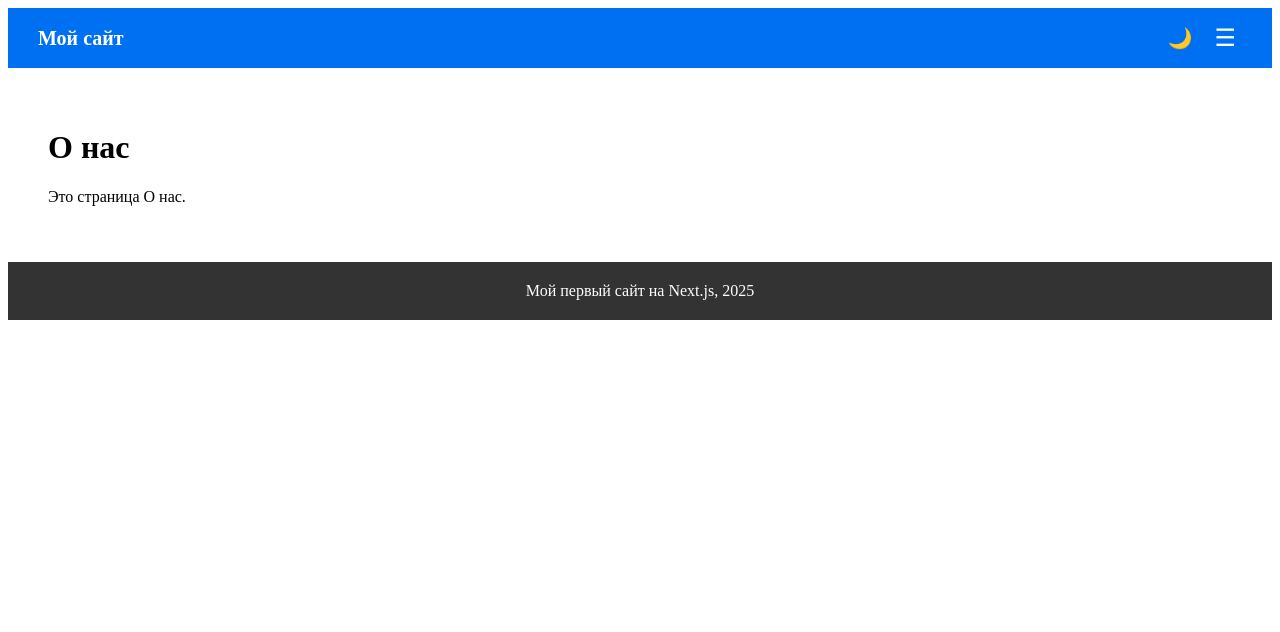
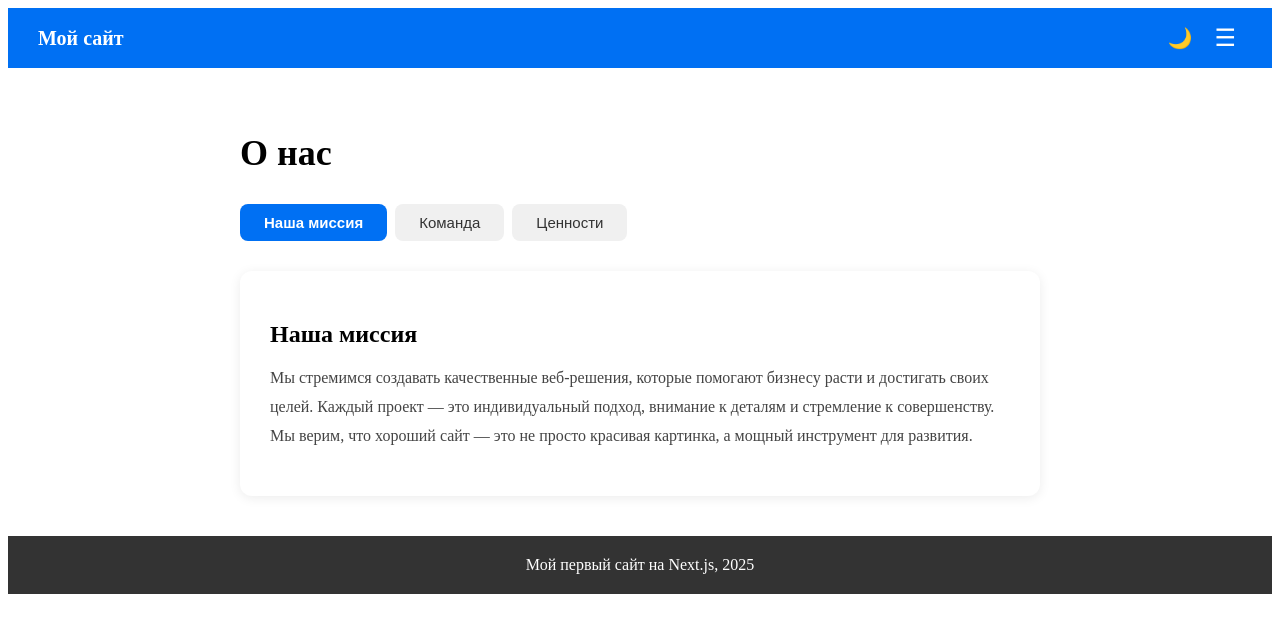
Before and after one commit to oabaturov-ops/my-template, a Next.js app: page /about in a window 1280 px wide. Shown: the top 632 px of the page. Built offline with nearby package versions, Linux system fonts and the light colour scheme.

Commit message:
Added modal, tabs, animations, file upload

```diff
--- a/src/app/about/page.tsx
+++ b/src/app/about/page.tsx
@@ -1,8 +1,91 @@
+"use client";
+
+import { useState } from 'react';
+
 export default function About() {
+  const [tab, setTab] = useState('mission');
+
+  const tabs = [
+    { id: 'mission', label: 'Наша миссия' },
+    { id: 'team', label: 'Команда' },
+    { id: 'values', label: 'Ценности' },
+  ];
+
   return (
-    <div style={{ padding: '40px' }}>
-      <h1>О нас</h1>
-      <p>Это страница О нас.</p>
+    <div style={{ padding: '40px', maxWidth: '800px', margin: '0 auto' }}>
+      <h1 style={{ fontSize: '36px', fontWeight: 'bold', marginBottom: '30px' }}>О нас</h1>
+
+      <div style={{ display: 'flex', gap: '8px', marginBottom: '30px' }}>
+        {tabs.map((t) => (
+          <button
+            key={t.id}
+            onClick={() => setTab(t.id)}
+            style={{
+              padding: '10px 24px',
+              background: tab === t.id ? '#0070f3' : '#f0f0f0',
+              color: tab === t.id ? 'white' : '#333',
+              border: 'none',
+              borderRadius: '8px',
+              cursor: 'pointer',
+              fontSize: '15px',
+              fontWeight: tab === t.id ? 'bold' : 'normal',
+              transition: 'all 0.2s',
+            }}
+          >
+            {t.label}
+          </button>
+        ))}
+      </div>
+
+      <div style={{
+        padding: '30px',
+        background: 'white',
+        borderRadius: '12px',
+        boxShadow: '0 2px 12px rgba(0,0,0,0.08)'
+      }}>
+        {tab === 'mission' && (
+          <div>
+            <h2 style={{ fontSize: '24px', fontWeight: 'bold', marginBottom: '12px' }}>Наша миссия</h2>
+            <p style={{ lineHeight: '1.8', color: '#444' }}>
+              Мы стремимся создавать качественные веб-решения, которые помогают бизнесу
+              расти и достигать своих целей. Каждый проект — это индивидуальный подход,
+              внимание к деталям и стремление к совершенству. Мы верим, что хороший сайт —
+              это не просто красивая картинка, а мощный инструмент для развития.
+            </p>
+          </div>
+        )}
+
+        {tab === 'team' && (
+          <div>
+            <h2 style={{ fontSize: '24px', fontWeight: 'bold', marginBottom: '12px' }}>Команда</h2>
+            <p style={{ lineHeight: '1.8', color: '#444' }}>
+              Наша команда состоит из профессионалов с многолетним опытом в веб-разработке,
+              дизайне и маркетинге. Мы работаем как единое целое, чтобы каждый проект
+              был выполнен на высшем уровне. Индивидуальный подход к каждому клиенту —
+              наш главный принцип.
+            </p>
+          </div>
+        )}
+
+        {tab === 'values' && (
+          <div>
+            <h2 style={{ fontSize: '24px', fontWeight: 'bold', marginBottom: '12px' }}>Наши ценности</h2>
+            <div style={{ display: 'grid', gridTemplateColumns: '1fr 1fr', gap: '16px' }}>
+              {[
+                { title: 'Качество', desc: 'Делаем хорошо или не делаем вообще' },
+                { title: 'Честность', desc: 'Прозрачные цены и сроки' },
+                { title: 'Надёжность', desc: 'Сайты работают без сбоев' },
+                { title: 'Развитие', desc: 'Всегда учимся новому' },
+              ].map((v, i) => (
+                <div key={i} style={{ padding: '16px', background: '#f8f9fa', borderRadius: '8px' }}>
+                  <h3 style={{ fontWeight: 'bold', marginBottom: '6px' }}>{v.title}</h3>
+                  <p style={{ color: '#666', fontSize: '14px' }}>{v.desc}</p>
+                </div>
+              ))}
+            </div>
+          </div>
+        )}
+      </div>
     </div>
   );
 }
```
Also changed, not shown: src/app/page.tsx (+55 -13 lines).
